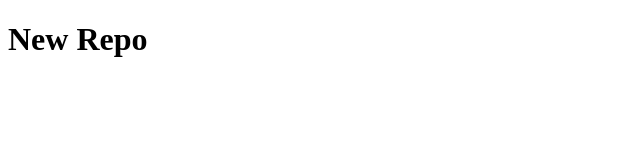
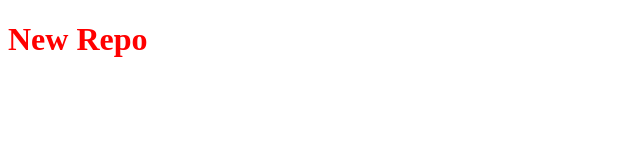
Before and after one commit to MohdSaad7766/local-repo, a plain HTML site: page index.html in a window 1280 px wide. Shown: the whole page, without its empty margins (0-640 px from the left). Drawn offline with Linux system fonts and the light colour scheme.

Commit message:
Initial Commot

```diff
--- a/index.html
+++ b/index.html
@@ -6,6 +6,6 @@
     <title>Document</title>
 </head>
 <body>
-    <h1>New Repo</h1>
+    <h1 style="color: red;">New Repo</h1>
 </body>
 </html>
```
